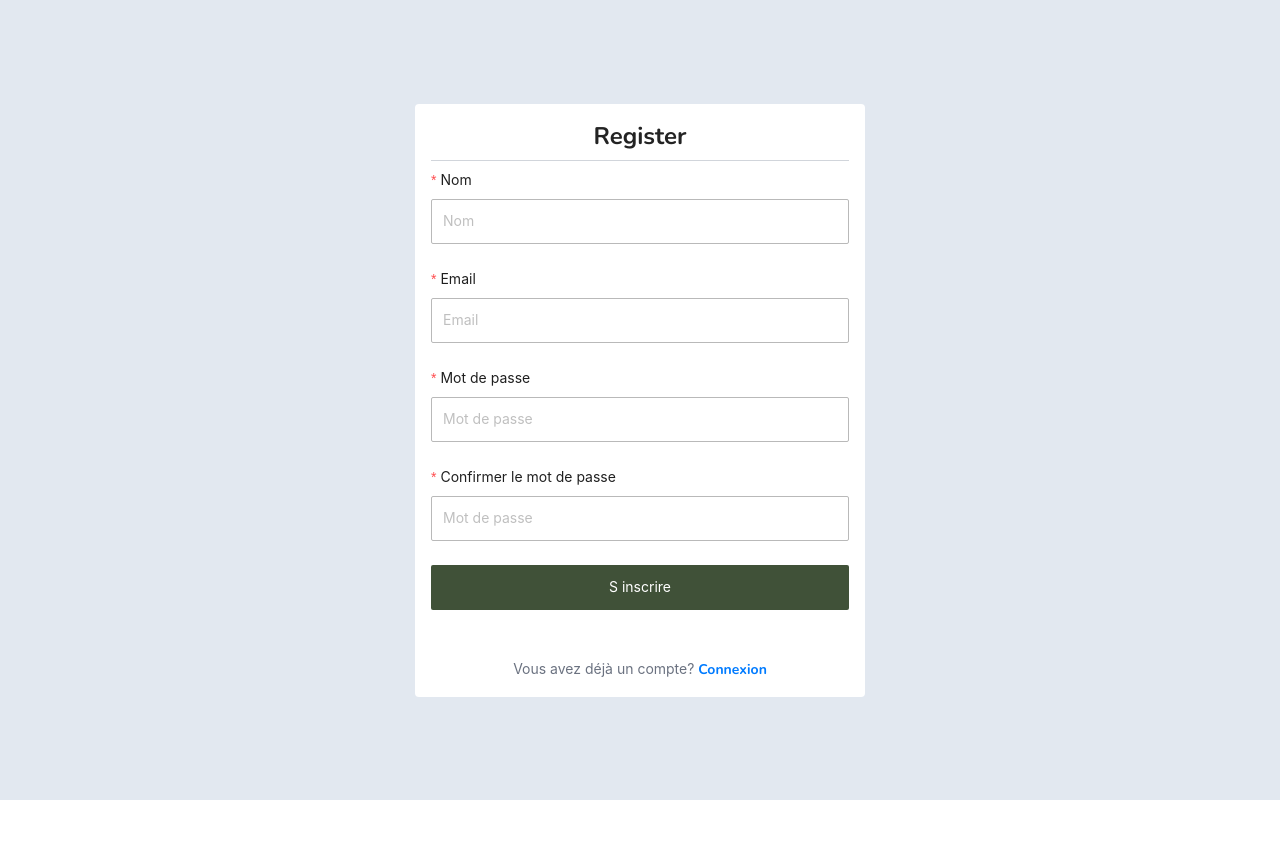
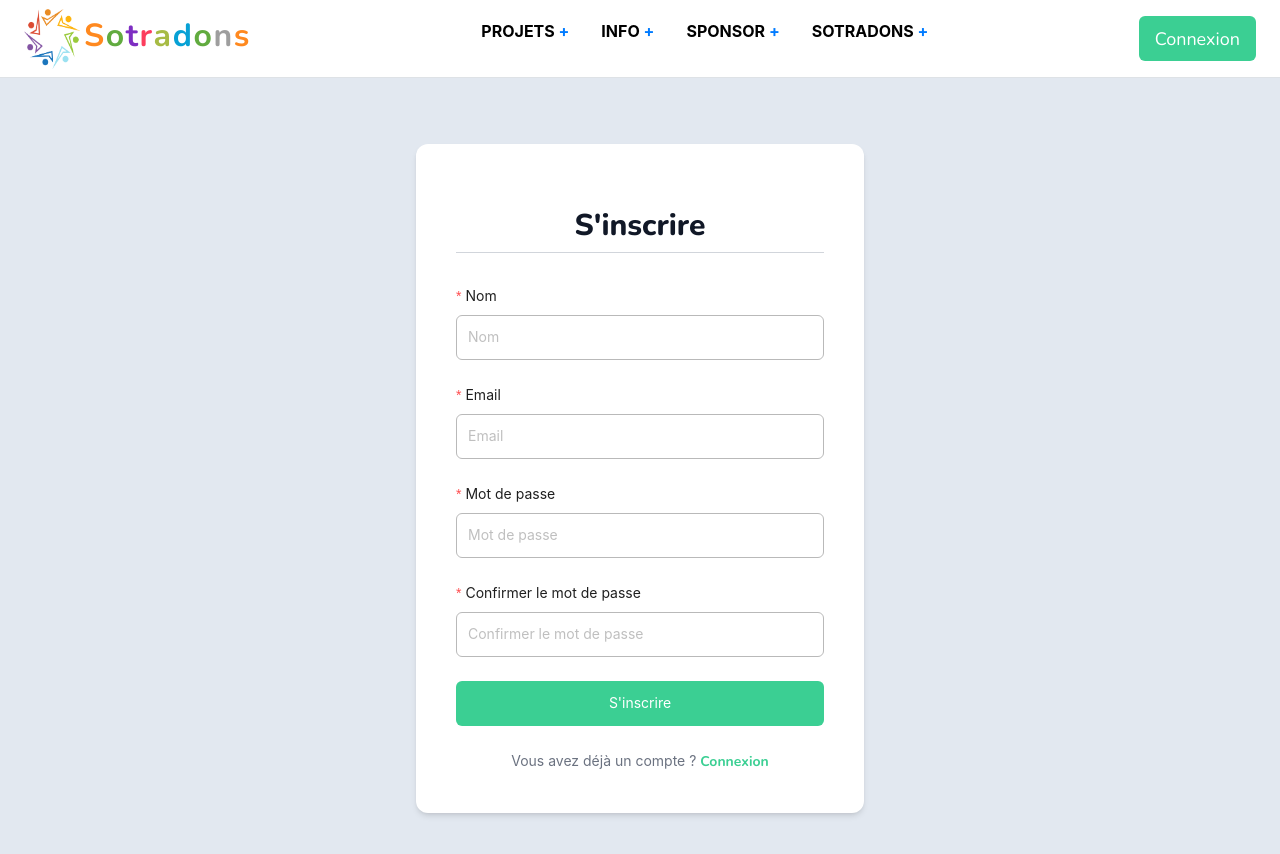
Before and after one commit to EMMADEKO10/sotra_dev, a React (Vite) app: page /register in a window 1280 px wide. Shown: the top 854 px of the page. Before the commit the page ends 800 px from the top, so only its background shows below. Built offline with nearby package versions, Linux system fonts and the light colour scheme.

Commit message:
modif de style sur NavBar, login, register

```diff
--- a/src/components/HeaderTop.jsx
+++ b/src/components/HeaderTop.jsx
@@ -1,4 +1,5 @@
 import React from 'react'
+import { Link } from 'react-router-dom'
 
 export default function HeaderTop() {
     return (
@@ -22,10 +23,10 @@ export default function HeaderTop() {
                             <div className="info">
                                 <ul>
                                     <li>
-                                        <a href="#">Login</a>
+                                        <Link to="/login">Connexion</Link>
                                     </li>
                                     <li>
-                                        <a href="#">Register</a>
+                                        <Link to="/register">S'inscrire</Link>
                                     </li>
                                 </ul>
                             </div>
@@ -52,7 +53,7 @@ export default function HeaderTop() {
                     </div>
                 </div>
             </div>
-             {/* <!-- End Header Top --> */}
-    </div>
-  )
+            {/* <!-- End Header Top --> */}
+        </div>
+    )
 }
--- a/src/components/Navbars/NavBar.jsx
+++ b/src/components/Navbars/NavBar.jsx
@@ -2,32 +2,60 @@ import { useState } from "react"
 import { Link } from "react-router-dom"
 
 const Navbar = () => {
-  // State pour contrôler l'ouverture du menu mobile
   const [menuOpen, setMenuOpen] = useState(false)
-  // State pour contrôler l'ouverture des dropdowns dans le menu principal
   const [dropdownOpen, setDropdownOpen] = useState(null)
-  // State pour contrôler l'ouverture des sous-menus dans le menu mobile
   const [mobileDropdownOpen, setMobileDropdownOpen] = useState(null)
 
-  // Fonction pour gérer l'ouverture/fermeture des dropdowns du menu principal
   const toggleDropdown = (index) => {
     setDropdownOpen(dropdownOpen === index ? null : index)
   }
 
-  // Fonction pour gérer l'ouverture/fermeture des sous-menus dans le menu mobile
   const toggleMobileDropdown = (index) => {
     setMobileDropdownOpen(mobileDropdownOpen === index ? null : index)
   }
 
+  const navItems = [
+    {
+      title: "Projets",
+      subItems: [
+        { name: "Découvrer les projets", link: "/projet" },
+        { name: "Démarrer un projet", link: "#" }
+      ],
+    },
+    {
+      title: "Info",
+      subItems: [
+        { name: "Devenir prestataire", link: "/#" },
+        { name: "Social bonds", link: "#" },
+        { name: "Charte", link: "#" },
+        { name: "Blog", link: "#" }
+      ],
+    },
+    {
+      title: "Sponsor",
+      subItems: [
+        { name: "Nos sponsors", link: "#" },
+        { name: "Devenir sponsor", link: "#" }
+      ],
+    },
+    {
+      title: "Sotradons",
+      subItems: [
+        { name: "À propos", link: "#" },
+        { name: "Vision et Mission", link: "#" },
+        { name: "Contact", link: "#" }
+      ],
+    },
+  ]
+
   return (
     <nav className="sticky top-0 font-bold bg-white z-50 box-border">
       <div className="flex flex-row justify-between items-center container mx-auto px-4 py-2 md:px-0 border-bottom border-4 border-[#3bcf94]">
-        {/* Logo affiché sur les écrans de taille moyenne et plus */}
-        <div className=" lg:mr-5 ">
+        <div className="lg:mr-5">
           <Link to="/">
             <div className="sotradons">
               <img
-              src="assets\img\sotradon logo.png"
+                src="assets/img/sotradon logo.png"
                 alt="logo"
                 style={{ width: "60px", height: "60px" }}
                 className="pr-1"
@@ -45,37 +73,10 @@ const Navbar = () => {
           </Link>
         </div>
 
-        {/* Menu de navigation principal pour les grands écrans */}
         <div className="hidden xl:block">
-          <ul className="flex flex-row justify-between items-center bg-white  uppercase">
-            {[
-              {
-                title: "Projets",
-                subItems: ["Découvrer les projets", "Démarrer un projet"],
-              },
-
-              {
-                title: "Info",
-                subItems: [
-                  "Devenir prestataire",
-                  "Social bonds",
-                  "Charte",
-                  "Blog",
-                ],
-              },
-              {
-                title: "Sponsor",
-                subItems: ["Nos sponsors", "Devenir sponsor"],
-              },
-              {
-                title: "Sotradons",
-                subItems: ["À propos", "Vision et Mission", "Contact"],
-              },
-            ].map((item, index) => (
-              <li
-                key={index}
-                className="px-3 whitespace-nowrap uppercase relative"
-              >
+          <ul className="flex flex-row justify-between items-center bg-white uppercase">
+            {navItems.map((item, index) => (
+              <li key={index} className="px-3 whitespace-nowrap uppercase relative">
                 <button
                   onClick={() => toggleDropdown(index)}
                   className="uppercase bg-transparent hover:text-[#282f68] transition duration-300 ease-in-out font-bold"
@@ -83,21 +84,17 @@ const Navbar = () => {
                   <span className="hover:text-primary">{item.title}</span>
                   <span className="text-primary"> + </span>
                 </button>
-                {/* Dropdowns pour les éléments de navigation */}
                 {dropdownOpen === index && (
                   <div className="absolute z-10 bg-white divide-y divide-gray-100 rounded-lg shadow mt-2">
                     <ul className="py-2 text-ls text-gray-700 dark:text-gray-200">
                       {item.subItems.map((subItem, subIndex) => (
-                        <li
-                          key={subIndex}
-                          className="hover:text-primary normal-case"
+                        <li key={subIndex} className="hover:text-primary normal-case">
+                          <Link
+                            className="block px-4 py-2 dark:hover:bg-[#3bcf946e]"
+                            to={subItem.link}
                           >
-                          <a
-                            className="block px-4 py-2 dark:hover:bg-[#3bcf946e]"
-                            href="#"
-                          >
-                            {subItem}
-                          </a>
+                            {subItem.name}
+                          </Link>
                         </li>
                       ))}
                     </ul>
@@ -108,10 +105,9 @@ const Navbar = () => {
           </ul>
         </div>
 
-        {/* Call action */}
         <div className="hidden md:block">
           <a
-            href="#"
+            href="/login"
             target="_blank"
             rel="noopener noreferrer"
             className="whitespace-nowrap"
@@ -125,12 +121,10 @@ const Navbar = () => {
           </a>
         </div>
 
-        {/* Section pour l'inscription et le menu burger sur les petits écrans */}
         <div className="flex flex-row justify-between items-center xl:hidden">
-          {/* Bouton du menu mobile */}
           <div className="ml-3">
             <button
-              className="cursor-pointer bg-transparent "
+              className="cursor-pointer bg-transparent"
               type="button"
               onClick={() => setMenuOpen(!menuOpen)}
             >
@@ -142,38 +136,11 @@ const Navbar = () => {
         </div>
       </div>
 
-      {/* Menu mobile affiché quand menuOpen est vrai */}
       {menuOpen && (
         <div className="bg-gray w-full absolute overflow-hidden ease-linear duration-100 xl:hidden min-h-screen">
           <div className="bg-gray w-full ease-linear duration-100 xl:hidden absolute min-h-screen">
-            {[
-              {
-                title: "Projets",
-                subItems: ["Découvrer les projets", "Démarrer un projet"],
-              },
-
-              {
-                title: "Info",
-                subItems: [
-                  "Devenir prestataire",
-                  "Social bonds",
-                  "Charte",
-                  "Blog",
-                ],
-              },
-              {
-                title: "Sponsor",
-                subItems: ["Nos sponsors", "Devenir sponsor"],
-              },
-              {
-                title: "Sotradons",
-                subItems: ["À propos", "Vision et Mission", "Contact"],
-              },
-            ].map((item, index) => (
-              <div
-                key={index}
-                className="divide-y"
-              >
+            {navItems.map((item, index) => (
+              <div key={index} className="divide-y">
                 <div className="container mx-auto">
                   <div className="px-5 py-2 flex justify-between items-center uppercase">
                     <a
@@ -200,21 +167,18 @@ const Navbar = () => {
                       </span>
                     </a>
                   </div>
-                  {/* Sous-menu pour le menu mobile */}
                   {mobileDropdownOpen === index && (
                     <div className="bg-white divide-y divide-gray-100 rounded-lg shadow mt-2">
                       <ul className="py-2 text-sm text-gray-700 dark:text-gray-200">
                         {item.subItems.map((subItem, subIndex) => (
-                          <li
-                            key={subIndex}
-                            className="hover:text-primary normal-case"
+                          <li key={subIndex} className="hover:text-primary normal-case">
+                            <Link
+                              className="block px-4 py-2 dark:hover:bg-[#3bcf946e]"
+                              to={subItem.link}
+                              onClick={() => setMenuOpen(false)}
                             >
-                            <a
-                              className="block px-4 py-2 dark:hover:bg-[#3bcf946e]"
-                              href="#"
-                            >
-                              {subItem}
-                            </a>
+                              {subItem.name}
+                            </Link>
                           </li>
                         ))}
                       </ul>
@@ -224,7 +188,6 @@ const Navbar = () => {
                 <hr className="text-gray-dark" />
               </div>
             ))}
-            {/* Bouton d'inscription dans le menu mobile */}
             <div className="py-5 xs:hidden container mx-auto px-4 md:px-0">
               <a
                 href=""
--- a/src/pages/Login/index.jsx
+++ b/src/pages/Login/index.jsx
@@ -1,12 +1,11 @@
-import { Form, Input, Button } from 'antd'
+import { Form, Input, Button } from 'antd';
 import { Link, useNavigate } from 'react-router-dom';
 import Divider from '../../components/Divider';
 import { useState } from 'react';
 import axios from 'axios';
+import Navbar from '../../components/Navbars/NavBar';
 
-
-const DATA_URL = "http://localhost:3700/api"
-
+const DATA_URL = "http://localhost:3700/api";
 
 function Login() {
   const [isRegistrationSuccessful, setIsRegistrationSuccessful] = useState(false);
@@ -14,48 +13,32 @@ function Login() {
   const navigate = useNavigate();
 
   const onFinish = async (value) => {
-    // Les valeurs du formulaire seront dans l'objet 'value'
     console.log('Received values of form: ', value);
 
     try {
-      const { email, password } = value
+      const { email, password } = value;
+      const response = await axios.post(`${DATA_URL}/login`, { password, email });
 
-      console.log('Received values of form: ', password, email);
+      localStorage.setItem("token", response.data.token);
 
-      const response = await axios.post(`${DATA_URL}/login`, { password, email });
-      console.log("voici la reponse", response.data.token)
+      if (response.status === 201) {
+        setIsRegistrationSuccessful(true);
+        setSuccessMessage('Connexion réussie !');
 
-      localStorage.setItem("token", response.data.token)
-      // window.location.href = "/";
-
-
-      // Ajoutez ici la logique pour gérer la réponse de votre backend
-      if (response.status === 201) { // Check for successful registration response
-        setIsRegistrationSuccessful(true);
-        setSuccessMessage('Connexion réussie ! :', isRegistrationSuccessful, successMessage); // Set success message
-        // Optionally, perform other actions like clearing the form
-
-        // After a short delay, redirect to the homepage
         setTimeout(() => {
           navigate('/');
-        }); // Replace 2000 with desired delay in milliseconds
+        });
       } else {
-        // Handle unsuccessful registration (e.g., display error message)
+        // Handle unsuccessful login
       }
     } catch (error) {
       if (error.response) {
-        // Erreur avec réponse du serveur
         console.error('Erreur de réponse du serveur:', error.response);
-
       } else {
-        // Erreur de configuration ou autre
         console.error('Erreur lors de la requête:', error.message);
       }
     }
-
-    // -------------------------------------------------------------------------------------------------
-
-  }
+  };
 
   const validateMessages = {
     required: '${label} est requis!',
@@ -70,20 +53,17 @@ function Login() {
     },
   };
 
-  // useEffect(()=>{
-  //   if (localStorage.getItem("token")) {
-  //     navigate("/");
-  //   }
-  // }, [navigate]);
-
-
   return (
-    <div className="h-screen bg-slate-200 flex justify-center items-center">
-      <div className="bg-white p-3 rounded w-[450px]">
-        <h1 className="text-center text-2xl font-bold">Login</h1>
-
+    <div>
+      <Navbar />
+      <div className="min-h-screen bg-slate-200 flex items-center justify-center py-12 px-4 sm:px-6 lg:px-8">
+        <div className="max-w-md w-full space-y-8 p-10 bg-white rounded-xl shadow-md">
+          <div>
+            <h2 className="mt-6 text-center text-3xl font-extrabold text-gray-900">
+              Connexion
+            </h2>
             <Divider />
-
+          </div>
           <Form
             layout="vertical"
             onFinish={onFinish}
@@ -93,37 +73,40 @@ function Login() {
               label="Email"
               name="email"
               rules={[
-              { required: true },
-              { type: 'email' }
+                { required: true, message: 'Veuillez entrer votre email!' },
+                { type: 'email', message: 'Veuillez entrer un email valide!' }
               ]}
             >
-            <Input placeholder="Email" />
+              <Input placeholder="Email" className="rounded-md" />
             </Form.Item>
 
             <Form.Item
               label="Mot de passe"
               name="password"
               rules={[
-              { required: true },
+                { required: true, message: 'Veuillez entrer votre mot de passe!' },
                 { min: 6, message: 'Le mot de passe doit contenir au moins 6 caractères' }
               ]}
             >
-            <Input type='password' placeholder="Mot de passe" />
+              <Input type='password' placeholder="Mot de passe" className="rounded-md" />
             </Form.Item>
 
-          <Button type="primary" htmlType="submit" block>
+            <Form.Item>
+              <Button type="primary" htmlType="submit" block className="rounded-md bg-[#3bcf93] hover:bg-[#34b684] text-white">
                 Connexion
               </Button>
+            </Form.Item>
 
-          <div className='mt-5 text-center'>
+            <div className='text-center'>
               <span className='text-gray-500'>
-              Vous n’avez pas de compte ?  <Link to="/register" className="text-primary">S inscrire</Link>
+                Vous n'avez pas de compte ? <Link to="/register" className="text-[#3bcf93] hover:text-[#34b684]">S'inscrire</Link>
               </span>
             </div>
           </Form>
         </div>
       </div>
-  )
+    </div>
+  );
 }
 
 export default Login;
--- a/src/pages/Register/index.jsx
+++ b/src/pages/Register/index.jsx
@@ -1,53 +1,42 @@
-import {Form, Input, Button} from 'antd'
+import { Form, Input, Button } from 'antd';
 import { Link, useNavigate } from 'react-router-dom';
 import Divider from '../../components/Divider';
 import axios from 'axios';
 import { useState } from 'react';
+import Navbar from '../../components/Navbars/NavBar';
 
-
-
+const DATA_URL = "http://localhost:3700/api";
 
 function Register() {
-
   const [isRegistrationSuccessful, setIsRegistrationSuccessful] = useState(false);
   const [successMessage, setSuccessMessage] = useState('');
   const navigate = useNavigate();
 
-  // const DATA_URL = import.meta.env.DATA_URL;
-
-  const DATA_URL = "http://localhost:3700/api"
-
   const onFinish = async (value) => {
     console.log('Received values of form: ', value);
-    // Par exemple, vous pouvez convertir l'objet en JSON
+
     try {
-      const {name, email, password} = value
+      const { name, email, password } = value;
       const response = await axios.post(`${DATA_URL}/users`, { name, email, password });
 
-      // Ajoutez ici la logique pour gérer la réponse de votre backend
-      if (response.status === 201) { // Check for successful registration response
+      if (response.status === 201) {
         setIsRegistrationSuccessful(true);
-        setSuccessMessage('Inscription réussie !', isRegistrationSuccessful, successMessage); // Set success message
-        // Optionally, perform other actions like clearing the form
+        setSuccessMessage('Inscription réussie !');
 
-        // After a short delay, redirect to the homepage
         setTimeout(() => {
           navigate('/Login');
-        }, 3000); // Replace 2000 with desired delay in milliseconds
+        }, 3000);
       } else {
-        // Handle unsuccessful registration (e.g., display error message)
+        // Handle unsuccessful registration
       }
     } catch (error) {
       if (error.response) {
-        // Erreur avec réponse du serveur
         console.error('Erreur de réponse du serveur:', error.response.data);
-
       } else {
-        // Erreur de configuration ou autre
         console.error('Erreur lors de la requête:', error.message);
       }
     }
-  }
+  };
 
   const validateMessages = {
     required: '${label} est requis!',
@@ -60,58 +49,62 @@ function Register() {
     pattern: {
       mismatch: '${label} n\'est pas valide',
     },
-
-
   };
 
-
-
   return (
-    <div className="h-screen bg-slate-200 flex justify-center items-center">
-    <div className="bg-white p-3 rounded w-[450px]">
-    <h1 className="text-center text-2xl font-bold">Register</h1>
-
-      <Divider/>
-
+    <div>
+      <Navbar />
+      <div className="min-h-screen bg-slate-200 flex items-center justify-center py-12 px-4 sm:px-6 lg:px-8">
+        <div className="max-w-md w-full space-y-8 p-10 bg-white rounded-xl shadow-md">
+          <div>
+            <h2 className="mt-6 text-center text-3xl font-extrabold text-gray-900">
+              S'inscrire
+            </h2>
+            <Divider />
+          </div>
           <Form
             layout="vertical"
             onFinish={onFinish}
             validateMessages={validateMessages}
           >
-
-
-        <Form.Item label="Nom" name="name"
+            <Form.Item
+              label="Nom"
+              name="name"
               rules={[
-          { required: true },
+                { required: true, message: 'Veuillez entrer votre nom!' },
                 { min: 3, max: 50, message: 'Le nom doit avoir entre 3 et 50 caractères' }
               ]}
             >
-          <Input placeholder="Nom" />
+              <Input placeholder="Nom" className="rounded-md" />
             </Form.Item>
 
-        <Form.Item label="Email" name="email"
+            <Form.Item
+              label="Email"
+              name="email"
               rules={[
-          { required: true },
-          { type: 'email' }
+                { required: true, message: 'Veuillez entrer votre email!' },
+                { type: 'email', message: 'Veuillez entrer un email valide!' }
               ]}
-
             >
-          <Input placeholder="Email" />
+              <Input placeholder="Email" className="rounded-md" />
             </Form.Item>
 
-        <Form.Item label="Mot de passe" name="password"
+            <Form.Item
+              label="Mot de passe"
+              name="password"
               rules={[
-          { required: true },
+                { required: true, message: 'Veuillez entrer votre mot de passe!' },
                 { min: 6, message: 'Le mot de passe doit contenir au moins 6 caractères' }
               ]}
-
             >
-          <Input type='password' placeholder="Mot de passe" />
+              <Input type='password' placeholder="Mot de passe" className="rounded-md" />
             </Form.Item>
 
-        <Form.Item label="Confirmer le mot de passe" name="password2"
+            <Form.Item
+              label="Confirmer le mot de passe"
+              name="password2"
               rules={[
-          { required: true },
+                { required: true, message: 'Veuillez confirmer votre mot de passe!' },
                 ({ getFieldValue }) => ({
                   validator(_, value) {
                     if (!value || getFieldValue('password') === value) {
@@ -122,23 +115,25 @@ function Register() {
                 }),
               ]}
             >
-          <Input type='password' placeholder="Mot de passe" />
+              <Input type='password' placeholder="Confirmer le mot de passe" className="rounded-md" />
             </Form.Item>
 
+            <Form.Item>
+              <Button type="primary" htmlType="submit" block className="rounded-md bg-[#3bcf93] hover:bg-[#34b684] text-white">
+                S'inscrire
+              </Button>
+            </Form.Item>
 
-            <Button type="primary" htmlType="submit" block>
-              S inscrire
-            </Button>
-
-            <div className='mt-5 text-center'>
+            <div className='text-center'>
               <span className='text-gray-500'>
-            Vous avez déjà un compte?  <Link to="/login" className="text-primary">Connexion</Link>
+                Vous avez déjà un compte ? <Link to="/login" className="text-[#3bcf93] hover:text-[#34b684]">Connexion</Link>
               </span>
             </div>
           </Form>
         </div>
       </div>
-  )
+    </div>
+  );
 }
 
-export default Register
+export default Register;
```
Lines whose indentation alone changed are shown as unchanged.
